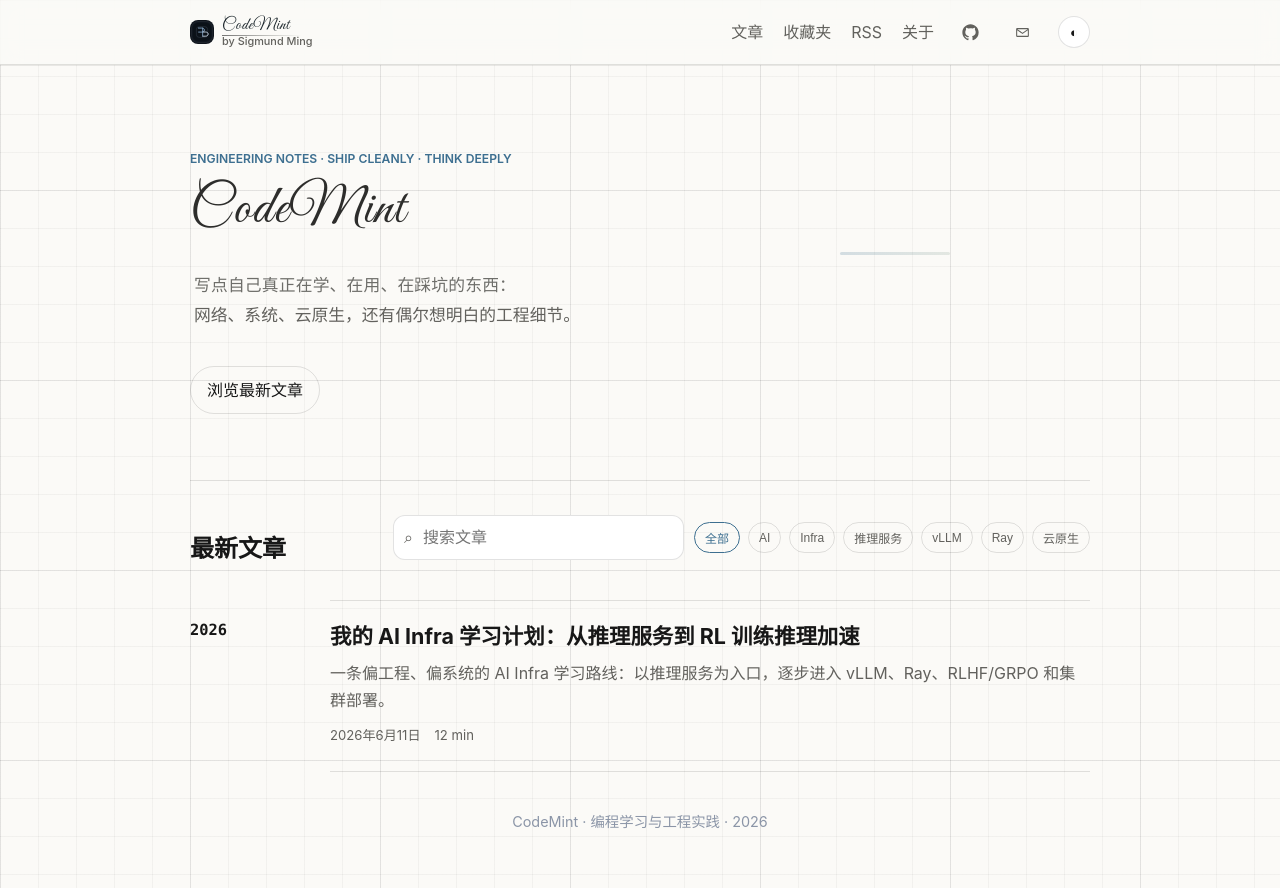
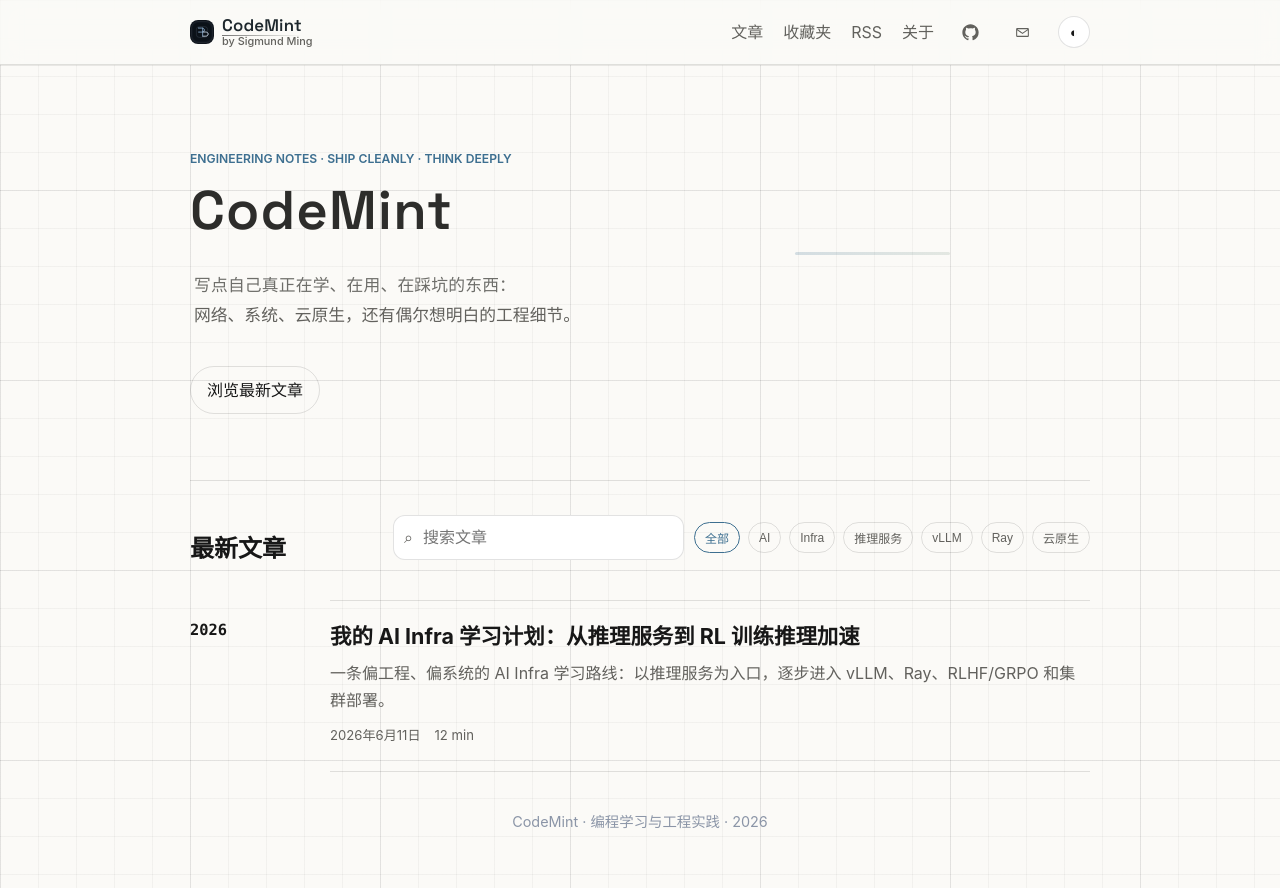
Before and after one commit to SimonMing47/SimonMing47.github.io, an Eleventy site: page src/index.njk in a window 1280 px wide. Built offline with nearby package versions, Linux system fonts and the light colour scheme; Eleventy itself is replaced by a stand-in of ours; files that its build step writes are made by us from their sources.

Commit message:
style: switch brand/title typography to technical sans

```diff
--- a/src/assets/css/style.css
+++ b/src/assets/css/style.css
@@ -1,4 +1,4 @@
-@import url("https://fonts.googleapis.com/css2?family=Great+Vibes&family=Space+Grotesk:wght@600;700&display=swap");
+@import url("https://fonts.googleapis.com/css2?family=Space+Grotesk:wght@600;700&display=swap");
 
 :root {
   --bg: #fbfaf7;
@@ -143,12 +143,11 @@
 .brand-main {
   position: relative;
   white-space: nowrap;
-  font-family: "Great Vibes", "Space Grotesk", "SF Pro Display", "PingFang SC", "Microsoft YaHei", sans-serif;
-  font-weight: 400;
-  letter-spacing: 0.03em;
+  font-family: "Space Grotesk", "SF Pro Display", "PingFang SC", "Microsoft YaHei", sans-serif;
+  font-weight: 600;
+  letter-spacing: 0.01em;
   font-size: 1.05rem;
   color: color-mix(in srgb, var(--text) 82%, var(--accent) 18%);
-  text-shadow: 0 1px 0 rgba(255, 255, 255, 0.12);
 }
 
 .brand-main::after {
@@ -163,7 +162,7 @@
 }
 
 [data-theme="dark"] .brand-main {
-  text-shadow: none;
+  font-weight: 700;
 }
 
 .brand-by {
@@ -262,10 +261,9 @@
   line-height: 1.02;
   letter-spacing: 0.02em;
   white-space: nowrap;
-  font-family: "Great Vibes", "Space Grotesk", "SF Pro Display", "PingFang SC", "Microsoft YaHei", sans-serif;
-  font-weight: 400;
+  font-family: "Space Grotesk", "SF Pro Display", "PingFang SC", "Microsoft YaHei", sans-serif;
+  font-weight: 600;
   color: color-mix(in srgb, var(--text) 90%, #f5efe3 10%);
-  text-shadow: 0 1px 0 rgba(255, 255, 255, 0.16);
 }
 
 .hero-title::after {
```
